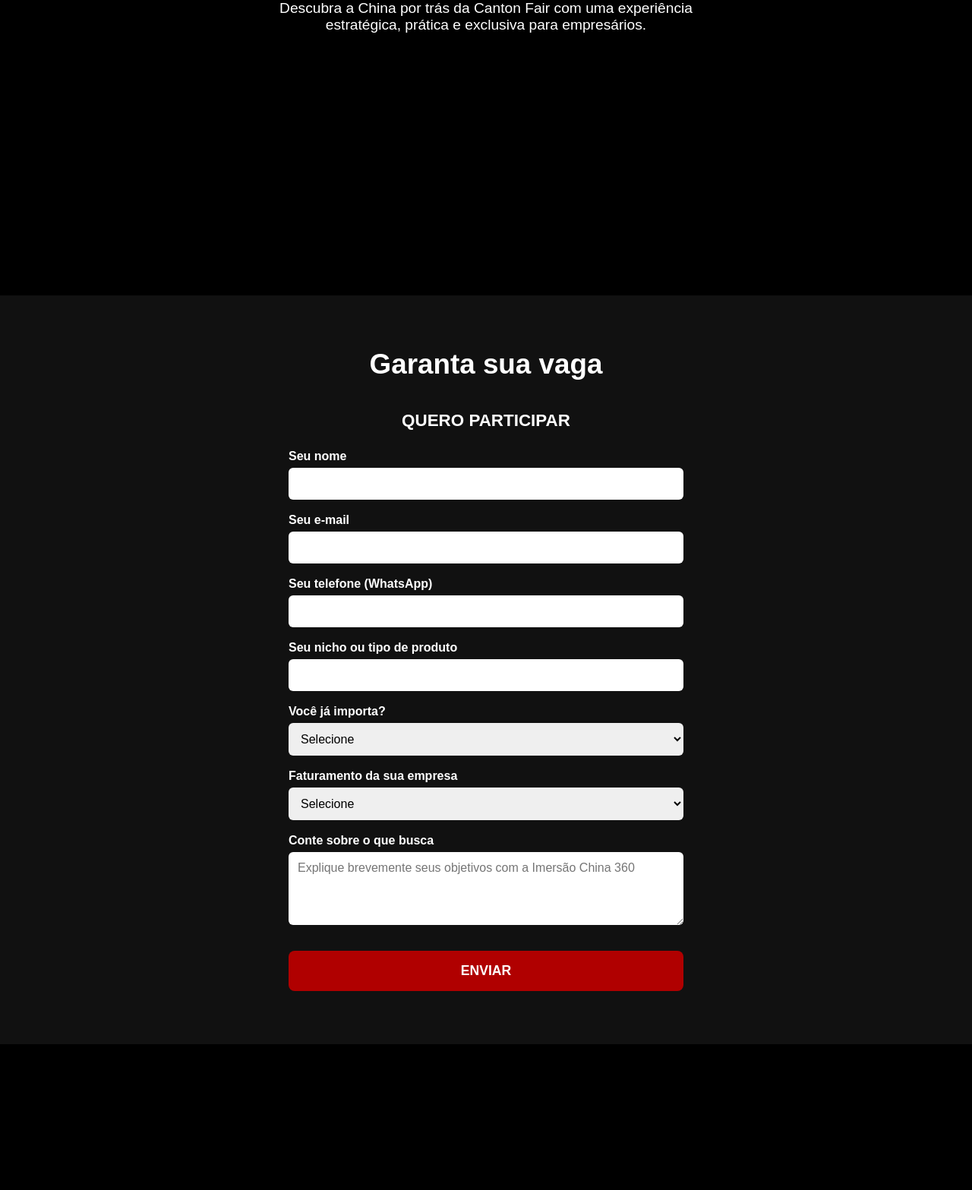
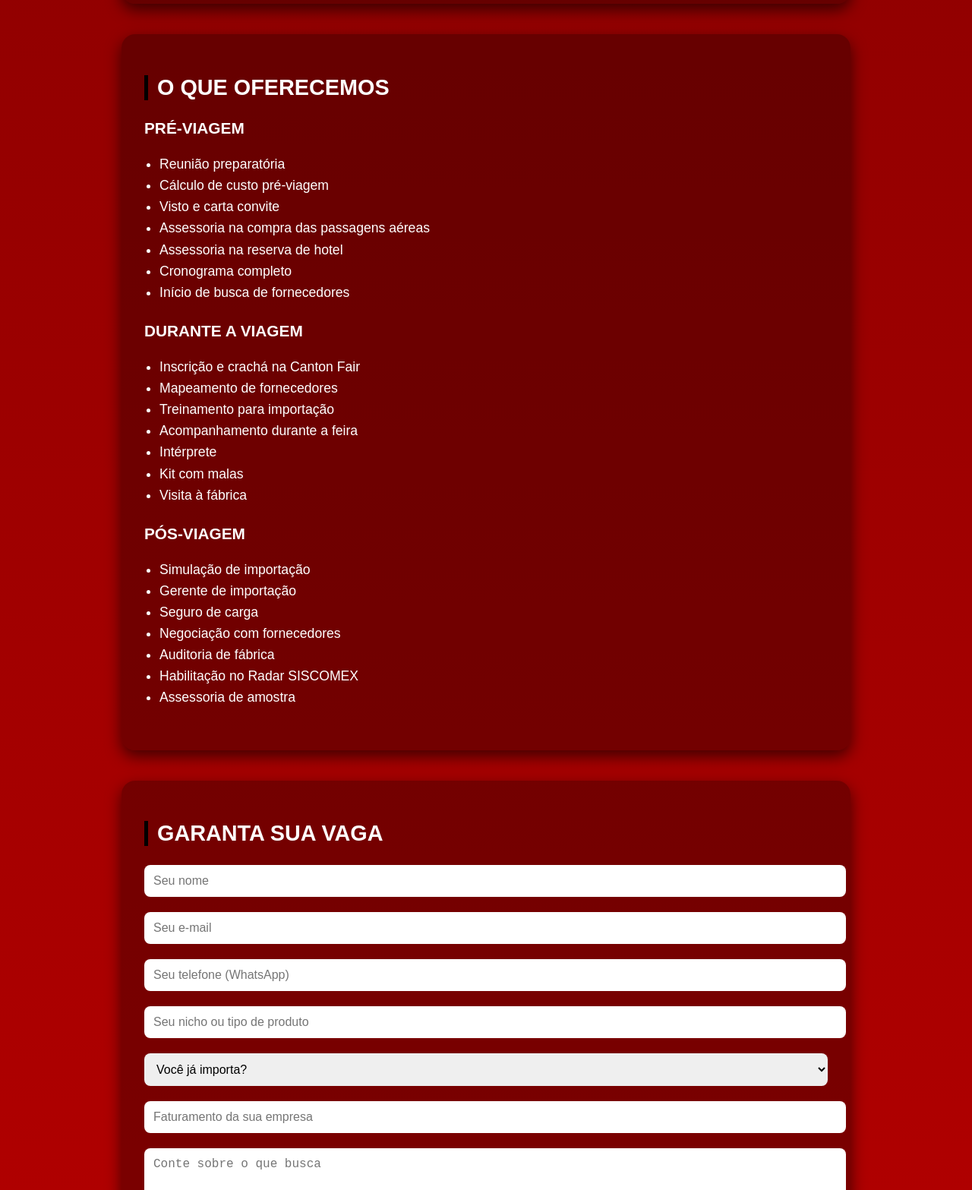
Before and after one commit to imersaochina360/imersao-china360, a plain HTML site: page index.html in a window 1280 px wide. Shown: the part 411-1978 px from the top of the page at 76% size. Before the commit the page ends 1786 px from the top, so only its background shows below. Drawn offline with Linux system fonts and the light colour scheme.

Commit message:
Add files via upload

```diff
--- a/index.html
+++ b/index.html
@@ -1,232 +1,167 @@
 <!DOCTYPE html>
 <html lang="pt-BR">
 <head>
-  <meta charset="UTF-8">
-  <meta name="viewport" content="width=device-width, initial-scale=1.0">
+  <meta charset="UTF-8" />
+  <meta name="viewport" content="width=device-width, initial-scale=1.0" />
   <title>Imersão China 360</title>
-
-  <!-- META PIXEL -->
-  <script>
-    !function(f,b,e,v,n,t,s){
-      if(f.fbq)return;n=f.fbq=function(){
-        n.callMethod ?
-        n.callMethod.apply(n,arguments) : n.queue.push(arguments)
-      };
-      if(!f._fbq)f._fbq=n;
-      n.push=n;n.loaded=!0;n.version='2.0';
-      n.queue=[];
-      t=b.createElement(e);t.async=!0;
-      t.src=v;
-      s=b.getElementsByTagName(e)[0];
-      s.parentNode.insertBefore(t,s)
-    }(window, document,'script',
-    'https://connect.facebook.net/en_US/fbevents.js');
-
-    fbq('init', '1246866417395716');
-    fbq('track', 'PageView');
-  </script>
-
-  <noscript>
-    <img height="1" width="1" style="display:none"
-      src="https://www.facebook.com/tr?id=1246866417395716&ev=PageView&noscript=1"/>
-  </noscript>
-  <!-- FIM PIXEL -->
-
   <style>
-    * {
-      box-sizing: border-box;
+    body {
       margin: 0;
-      padding: 0;
-      font-family: Arial, Helvetica, sans-serif;
-    }
-
-    body {
-      background: #000;
+      font-family: 'Arial', sans-serif;
+      background: linear-gradient(180deg, #8b0000, #b30000);
       color: #fff;
     }
-
-    /* BANNER */
-    .hero {
-      min-height: 100vh;
-      background:
-        linear-gradient(rgba(0,0,0,0.6), rgba(0,0,0,0.6)),
-        url('fundo.png') center/cover no-repeat;
-      display: flex;
-      align-items: center;
-      justify-content: center;
+    header {
       text-align: center;
-      padding: 40px 20px;
+      padding: 60px 20px;
     }
-
-    .hero h1 {
-      font-size: 2.8rem;
+    h1 {
+      margin: 0;
+      font-size: 2.6rem;
+      text-transform: uppercase;
+      letter-spacing: 2px;
+      font-weight: 800;
+      text-shadow: 2px 2px 10px #000;
+    }
+    .section {
+      max-width: 900px;
+      margin: 40px auto;
+      padding: 30px;
+      background: rgba(0, 0, 0, 0.3);
+      border-radius: 18px;
+      box-shadow: 0 8px 20px rgba(0, 0, 0, 0.6);
+    }
+    h2 {
+      font-size: 1.8rem;
       margin-bottom: 15px;
+      border-left: 5px solid #000;
+      padding-left: 12px;
+      text-transform: uppercase;
+      font-weight: 700;
     }
-
-    .hero p {
-      font-size: 1.2rem;
-      max-width: 620px;
-      margin: auto;
+    h3 {
+      margin-top: 25px;
+      font-size: 1.3rem;
+      font-weight: bold;
     }
-
-    /* FORMULÁRIO */
-    .form-section {
-      background: #111;
-      padding: 70px 20px;
+    p, li {
+      font-size: 1.1rem;
+      line-height: 1.6;
     }
-
-    .form-section h2 {
-      text-align: center;
-      margin-bottom: 40px;
-      font-size: 2.3rem;
-    }
-
-    .cta-text {
-      text-align: center;
-      font-size: 1.4rem;
-      font-weight: bold;
+    ul {
+      padding-left: 20px;
       margin-bottom: 25px;
     }
-
-    form {
-      max-width: 520px;
-      margin: auto;
-    }
-
-    label {
-      display: block;
-      margin: 18px 0 6px;
-      font-weight: bold;
-    }
-
-    input, select, textarea {
+    .form-container input,
+    .form-container textarea,
+    .form-container select {
       width: 100%;
       padding: 12px;
-      border-radius: 6px;
+      margin: 10px 0;
+      border-radius: 8px;
       border: none;
       font-size: 1rem;
     }
-
-    textarea {
-      resize: vertical;
+    .form-container button {
+      width: 100%;
+      padding: 14px;
+      background: #000;
+      color: #fff;
+      border: none;
+      border-radius: 10px;
+      font-size: 1.2rem;
+      font-weight: bold;
+      cursor: pointer;
+      text-transform: uppercase;
+      box-shadow: 0 5px 15px rgba(0,0,0,.5);
+      margin-top: 10px;
     }
-
-    button {
-      margin-top: 30px;
-      width: 100%;
-      padding: 16px;
-      background: #b00000;
-      color: #fff;
-      font-size: 1.1rem;
-      font-weight: bold;
-      border: none;
-      border-radius: 8px;
-      cursor: pointer;
-    }
-
-    button:hover {
-      background: #8a0000;
-    }
-
-    .success {
-      display: none;
-      margin-top: 25px;
-      font-size: 1.2rem;
-      color: #00ffae;
-      font-weight: bold;
-      text-align: center;
+    .form-container button:hover { background:#222; }
+    #status { margin-top:10px; font-weight:bold; text-align:center; }
+    @media (max-width:600px){
+      h1{font-size:2rem;}
+      .section{margin:20px 12px; padding:20px;}
     }
   </style>
 </head>
+<body>
+  <header><h1>Imersão China 360</h1></header>
 
-<body>
+  <div class="section">
+    <h2>Sobre a Empresa</h2>
+    <p>A Imersão China 360 é especializada em levar empresários brasileiros para a Canton Fair com segurança, conhecimento e estratégia.</p>
+  </div>
 
-  <!-- BANNER -->
-  <section class="hero">
-    <div>
-      <h1>Imersão China 360</h1>
-      <p>
-        Descubra a China por trás da Canton Fair com uma experiência estratégica,
-        prática e exclusiva para empresários.
-      </p>
-    </div>
-  </section>
+  <div class="section">
+    <h2>O Que Oferecemos</h2>
 
-  <!-- FORMULÁRIO -->
-  <section class="form-section">
+    <h3>PRÉ-VIAGEM</h3>
+    <ul>
+      <li>Reunião preparatória</li>
+      <li>Cálculo de custo pré-viagem</li>
+      <li>Visto e carta convite</li>
+      <li>Assessoria na compra das passagens aéreas</li>
+      <li>Assessoria na reserva de hotel</li>
+      <li>Cronograma completo</li>
+      <li>Início de busca de fornecedores</li>
+    </ul>
+
+    <h3>DURANTE A VIAGEM</h3>
+    <ul>
+      <li>Inscrição e crachá na Canton Fair</li>
+      <li>Mapeamento de fornecedores</li>
+      <li>Treinamento para importação</li>
+      <li>Acompanhamento durante a feira</li>
+      <li>Intérprete</li>
+      <li>Kit com malas</li>
+      <li>Visita à fábrica</li>
+    </ul>
+
+    <h3>PÓS-VIAGEM</h3>
+    <ul>
+      <li>Simulação de importação</li>
+      <li>Gerente de importação</li>
+      <li>Seguro de carga</li>
+      <li>Negociação com fornecedores</li>
+      <li>Auditoria de fábrica</li>
+      <li>Habilitação no Radar SISCOMEX</li>
+      <li>Assessoria de amostra</li>
+    </ul>
+  </div>
+
+  <div class="section form-container">
     <h2>Garanta sua vaga</h2>
-    <div class="cta-text">QUERO PARTICIPAR</div>
-
-    <form id="form" action="https://formspree.io/f/mgvgzgww" method="POST">
-      <label>Seu nome</label>
-      <input type="text" name="Nome" required>
-
-      <label>Seu e-mail</label>
-      <input type="email" name="Email" required>
-
-      <label>Seu telefone (WhatsApp)</label>
-      <input type="tel" name="WhatsApp" required>
-
-      <label>Seu nicho ou tipo de produto</label>
-      <input type="text" name="Nicho ou Produto" required>
-
-      <label>Você já importa?</label>
-      <select name="Já importa?" required>
-        <option value="">Selecione</option>
-        <option>Sim, já importo</option>
-        <option>Não, ainda não importo</option>
-        <option>Estou começando</option>
+    <form id="leadForm" action="https://formspree.io/f/mgvgzgww" method="POST">
+      <input type="text" name="nome" placeholder="Seu nome" required />
+      <input type="email" name="email" placeholder="Seu e-mail" required />
+      <input type="text" name="telefone" placeholder="Seu telefone (WhatsApp)" required />
+      <input type="text" name="nicho" placeholder="Seu nicho ou tipo de produto" />
+      <select name="nivel" required>
+        <option value="">Você já importa?</option>
+        <option value="Não, sou iniciante">Não, sou iniciante</option>
+        <option value="Já importo pequeno volume">Já importo pequeno volume</option>
+        <option value="Sou importador experiente">Sou importador experiente</option>
       </select>
-
-      <label>Faturamento da sua empresa</label>
-      <select name="Faturamento" required>
-        <option value="">Selecione</option>
-        <option>Até R$50 mil/mês</option>
-        <option>R$50 mil a R$200 mil/mês</option>
-        <option>R$200 mil a R$500 mil/mês</option>
-        <option>Acima de R$500 mil/mês</option>
-      </select>
-
-      <label>Conte sobre o que busca</label>
-      <textarea name="Objetivo" rows="4"
-        placeholder="Explique brevemente seus objetivos com a Imersão China 360"></textarea>
-
-      <button type="submit">ENVIAR</button>
+      <input type="text" name="faturamento" placeholder="Faturamento da sua empresa" />
+      <textarea name="mensagem" rows="5" placeholder="Conte sobre o que busca"></textarea>
+      <button type="submit">Garantir minha vaga</button>
+      <p id="status"></p>
     </form>
-
-    <div class="success" id="successMsg">
-      ✅ Enviado com sucesso!
-    </div>
-  </section>
+  </div>
 
   <script>
-    const form = document.getElementById('form');
-    const successMsg = document.getElementById('successMsg');
-
-    form.addEventListener('submit', async function(e) {
+    const form=document.getElementById("leadForm");
+    const status=document.getElementById("status");
+    form.addEventListener("submit", async(e)=>{
       e.preventDefault();
-
-      const data = new FormData(form);
-
-      try {
-        const response = await fetch(form.action, {
-          method: 'POST',
-          body: data,
-          headers: { 'Accept': 'application/json' }
-        });
-
-        if (response.ok) {
-          successMsg.style.display = 'block';
-          form.reset();
-          fbq('track', 'Lead');
-        } else {
-          alert('Erro ao enviar. Tente novamente.');
-        }
-      } catch (error) {
-        alert('Erro de conexão. Tente novamente.');
-      }
+      status.textContent="Enviando...";
+      try{
+        const data=new FormData(form);
+        const response=await fetch(form.action,{method:"POST",body:data});
+        if(response.ok){ status.textContent="Mensagem enviada!"; form.reset();}
+        else{ status.textContent="Erro ao enviar.";}
+      }catch(err){ status.textContent="Erro de conexão.";}
     });
   </script>
-
 </body>
 </html>
```
